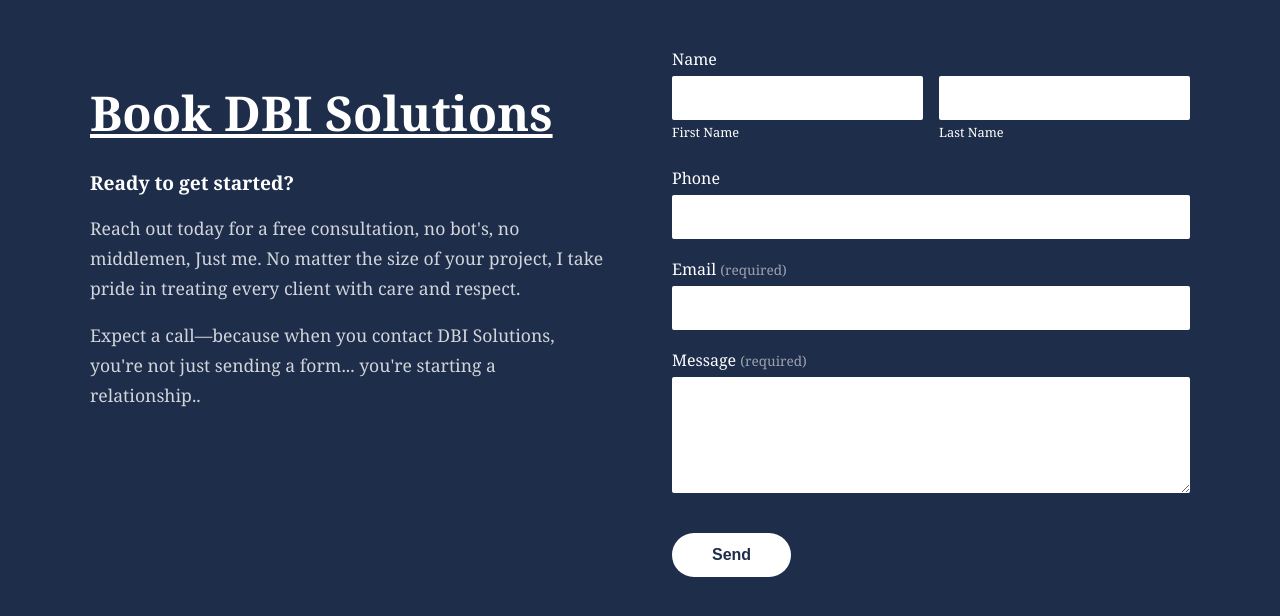
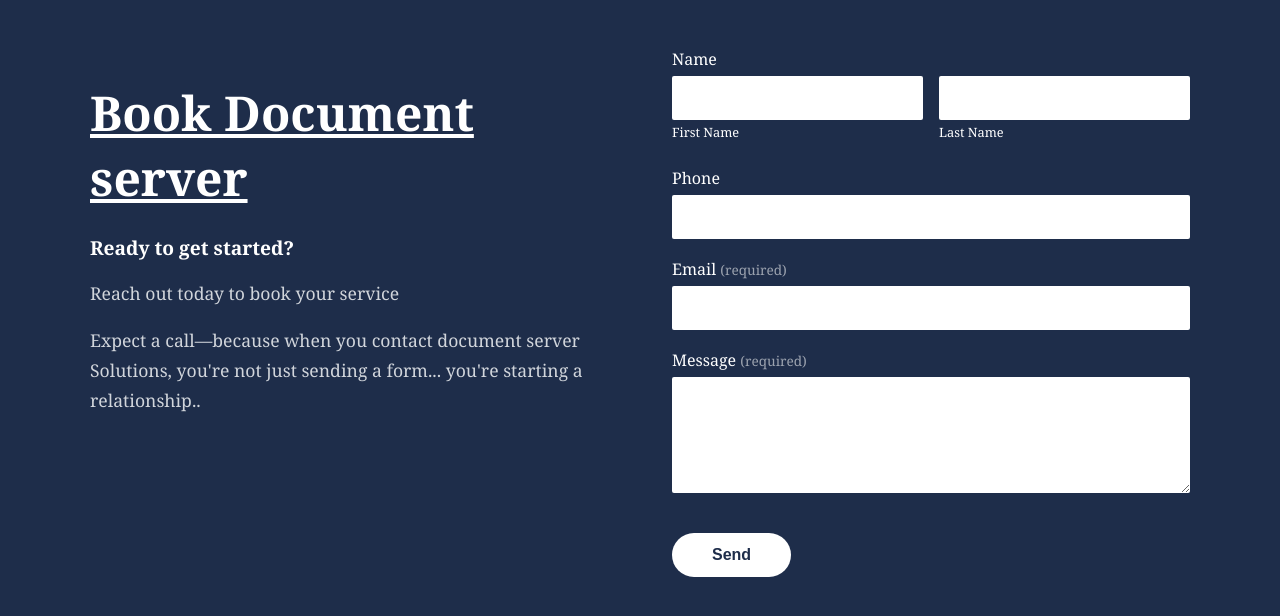
Before and after one commit to SunithaGarikapati/legal-document-server, a plain HTML site: page index.html in a window 1280 px wide. Drawn offline with Linux system fonts and the light colour scheme.

Commit message:
Update index.html

```diff
--- a/index.html
+++ b/index.html
@@ -3,7 +3,7 @@
 <head>
     <meta charset="UTF-8">
     <meta name="viewport" content="width=device-width, initial-scale=1.0">
-    <title>Book DBI Solutions</title>
+    <title>Book Document Server</title>
     <style>
         body {
             background-color: #1e2d4a;
@@ -93,10 +93,10 @@
     <div class="container">
         <!-- Left Info Column -->
         <div class="left-col">
-            <h1>Book DBI Solutions</h1>
+            <h1>Book Document server</h1>
             <h3>Ready to get started?</h3>
-            <p>Reach out today for a free consultation, no bot's, no middlemen, Just me. No matter the size of your project, I take pride in treating every client with care and respect.</p>
-            <p>Expect a call—because when you contact DBI Solutions, you're not just sending a form... you're starting a relationship..</p>
+            <p>Reach out today to book your service</p>
+            <p>Expect a call—because when you contact document server Solutions, you're not just sending a form... you're starting a relationship..</p>
         </div>
 
         <!-- Right Form Column -->
```
